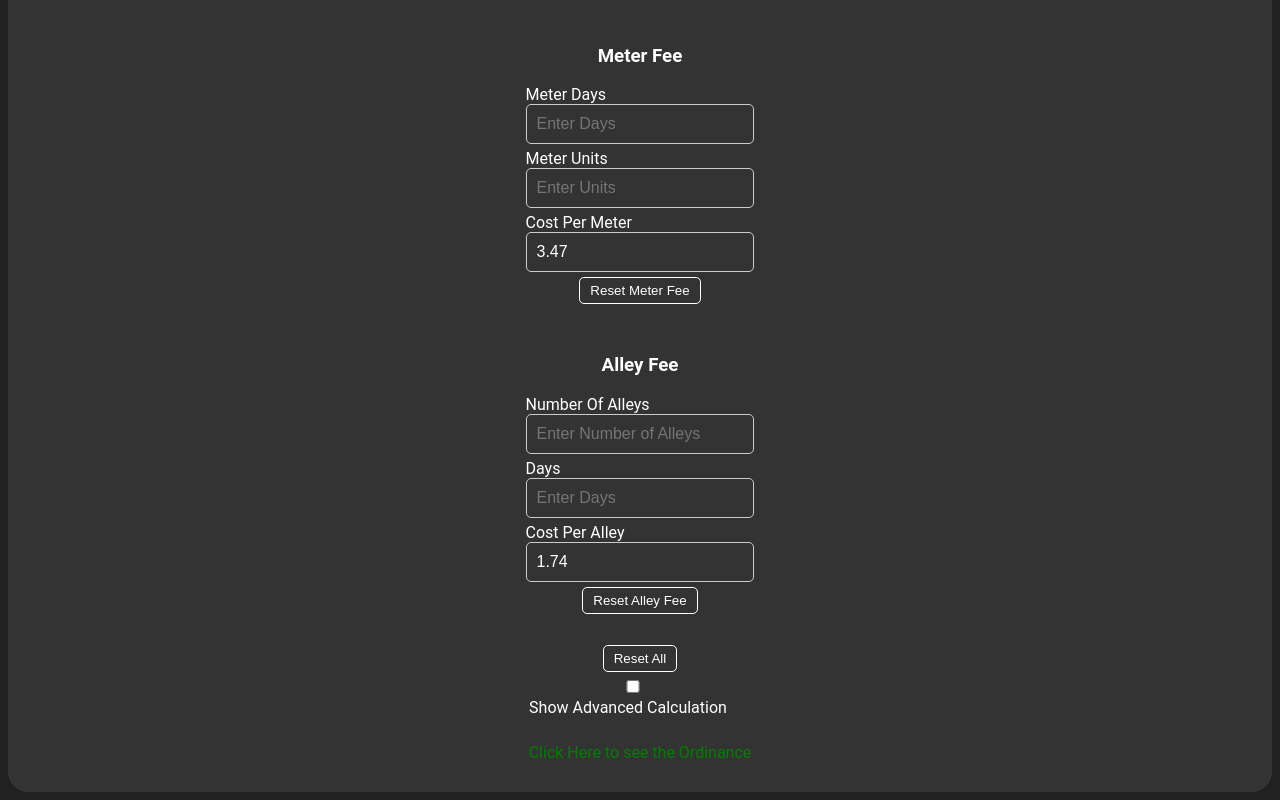
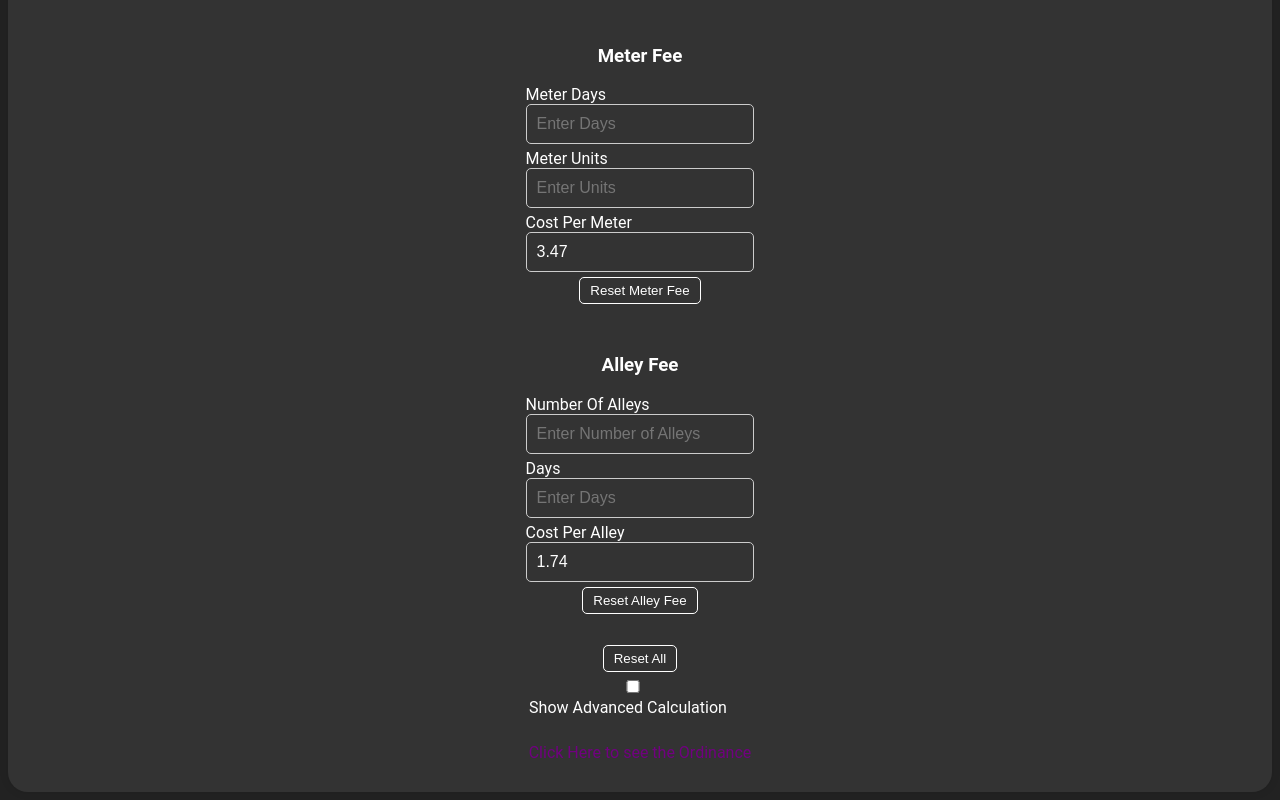
Before and after one commit to gzander7/FeeCalculator, a plain HTML site: page index.html in a window 1280 px wide. Shown: the part 2209-3009 px from the top of the page. Drawn offline with Linux system fonts and the light colour scheme.

Commit message:
Updated 12:49 12/1/2023

```diff
--- a/styles.css
+++ b/styles.css
@@ -218,13 +218,13 @@ button {
 }
 
 a:link {
-    color: green;
+    color: rgb(113, 0, 128);
     background-color: transparent;
     text-decoration: none;
 }
 
 a:visited {
-    color: pink;
+    color: rgb(255, 149, 166);
     background-color: transparent;
     text-decoration: none;
 }
```
